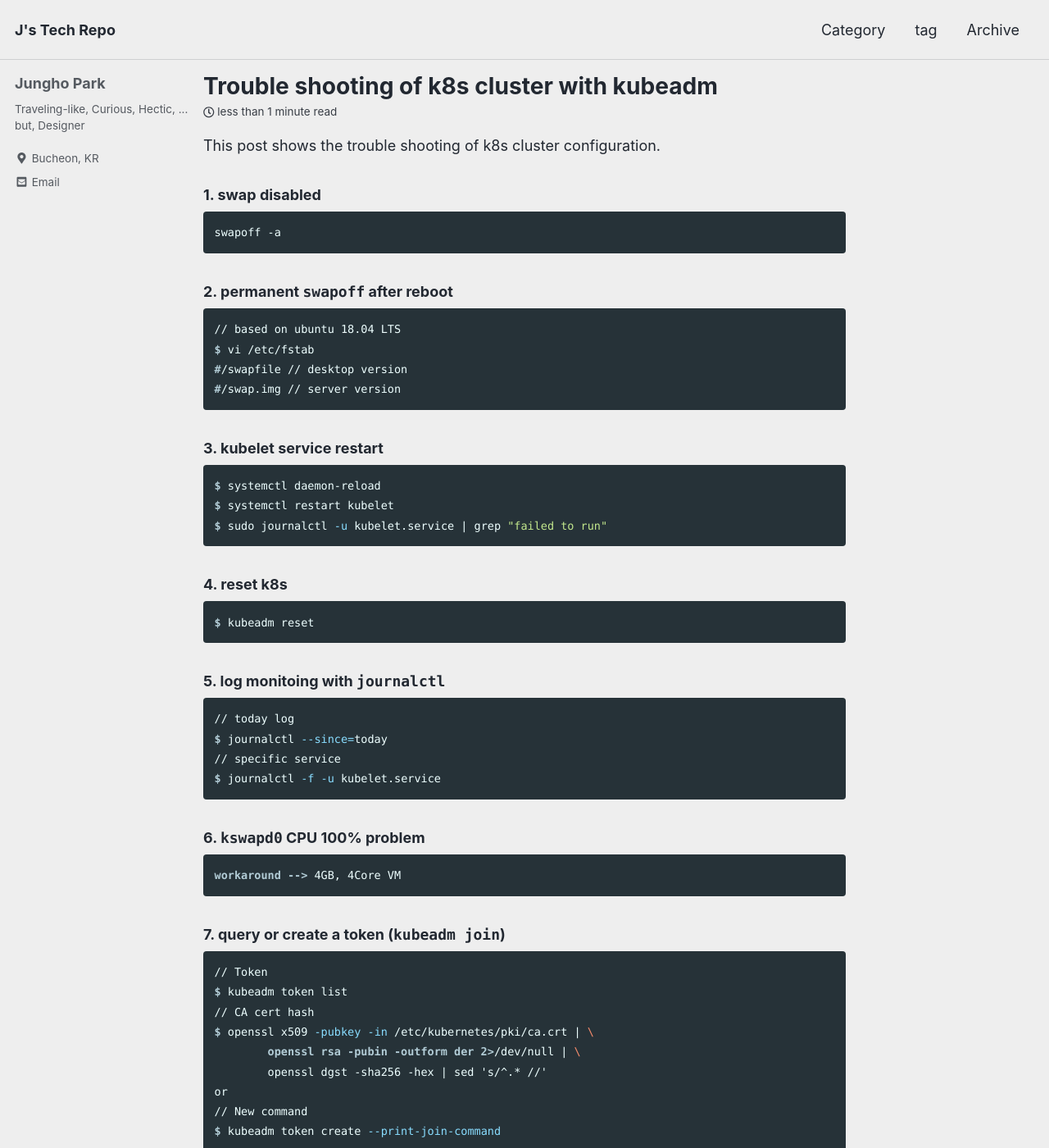
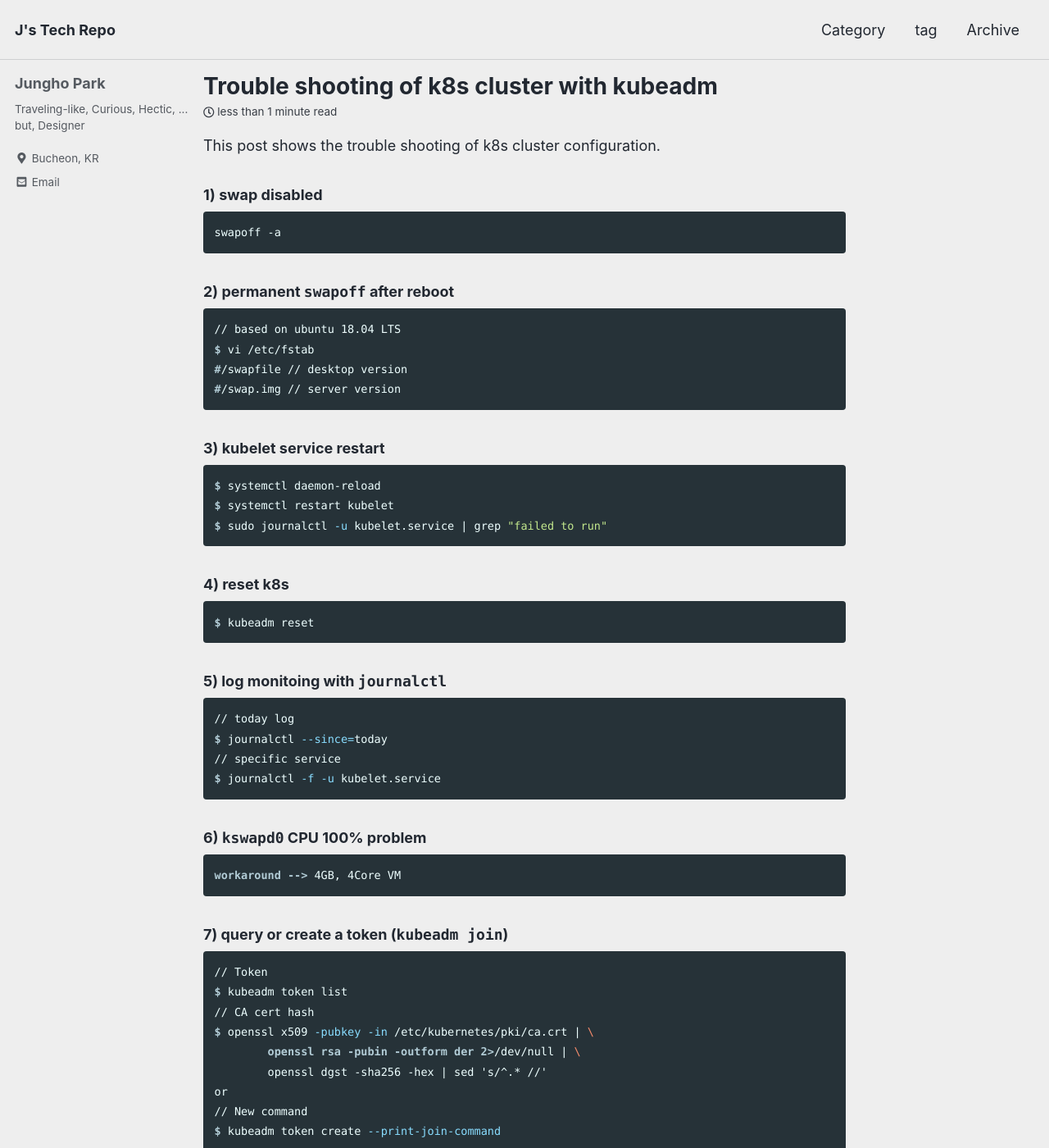
Before and after one commit to unipark00/tekrepo, a Jekyll site: the page built from _posts/2019-04-12-trouble_shooting_of_clustering.md, in a window 1280 px wide and 1400 px high. Shown: the whole window at 82% size. Built offline with Jekyll 4.4.1, drawn with Linux system fonts in a browser that asks for light colours; cached includes are drawn as plain includes.

````diff
--- a/_posts/2019-04-12-trouble_shooting_of_clustering.md
+++ b/_posts/2019-04-12-trouble_shooting_of_clustering.md
@@ -9,39 +9,39 @@ toc: false
 
 This post shows the trouble shooting of k8s cluster configuration.
 
-### 1. swap disabled
+### 1) swap disabled
 ```console
 swapoff -a
 ```
-### 2. permanent **`swapoff`** after reboot
+### 2) permanent **`swapoff`** after reboot
 ```console
 // based on ubuntu 18.04 LTS
 $ vi /etc/fstab
 #/swapfile // desktop version
 #/swap.img // server version
 ```
-### 3. kubelet service restart
+### 3) kubelet service restart
 ```console
 $ systemctl daemon-reload
 $ systemctl restart kubelet
 $ sudo journalctl -u kubelet.service | grep "failed to run"
 ```
-### 4. reset k8s
+### 4) reset k8s
 ```console
 $ kubeadm reset
 ```
-### 5. log monitoing with **`journalctl`**
+### 5) log monitoing with **`journalctl`**
 ```console
 // today log
 $ journalctl --since=today
 // specific service
 $ journalctl -f -u kubelet.service
 ```
-### 6. `kswapd0` CPU 100% problem
+### 6) `kswapd0` CPU 100% problem
 ```console
 workaround --> 4GB, 4Core VM
 ```
-### 7. query or create a token (`kubeadm join`)
+### 7) query or create a token (`kubeadm join`)
 ```console
 // Token
 $ kubeadm token list
````
